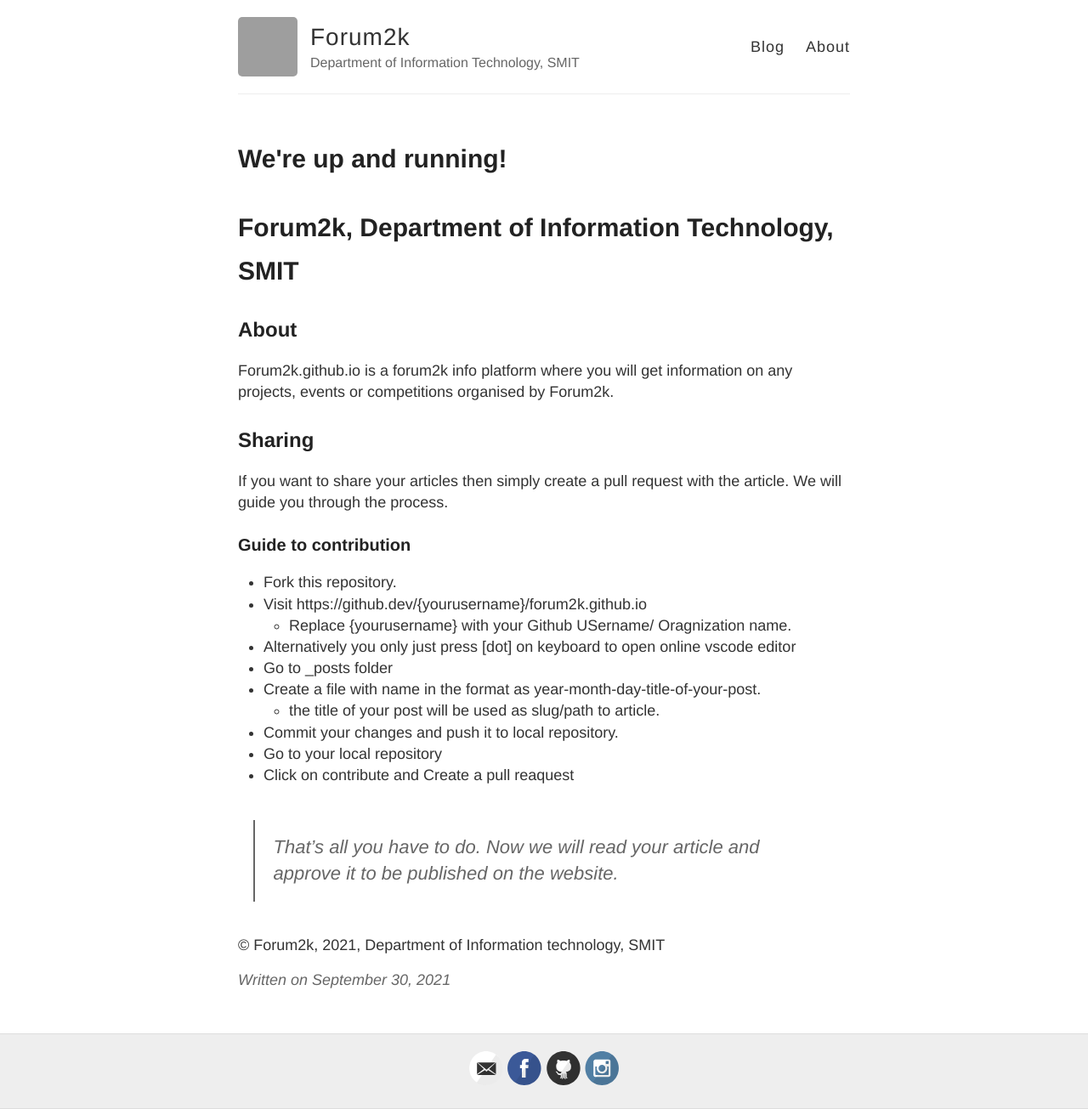
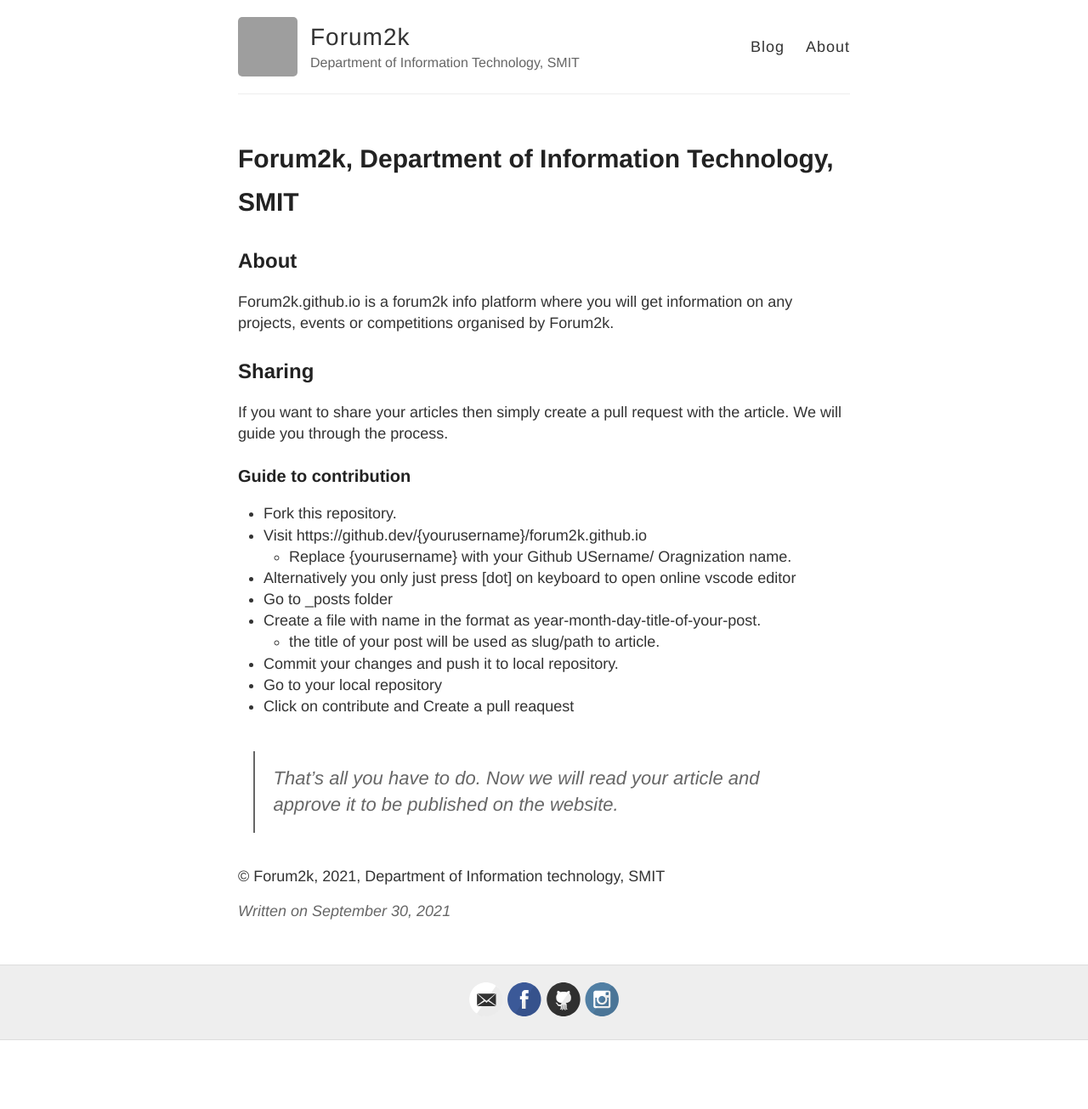
Before and after one commit to umvaishnavi/forum2k-smit.github.io, a Jekyll site: the page built from _posts/2021-9-30-Hello-World.md, in a window 1280 px wide. Shown: the whole page at 85% size. Built offline with Jekyll 4.4.1, drawn with Linux system fonts in a browser that asks for light colours; after the commit the page ends 1224 px from its top, so only the background shows below that; grey boxes are pictures that could not be loaded.

Commit message:
Rearranged

```diff
--- a/_posts/2021-9-30-Hello-World.md
+++ b/_posts/2021-9-30-Hello-World.md
@@ -1,9 +1,8 @@
 ---
 layout: post
-title: We're up and running!
+title: Forum2k, Department of Information Technology, SMIT
 ---
 
-# Forum2k, Department of Information Technology, SMIT
 
 ## About
 
```
